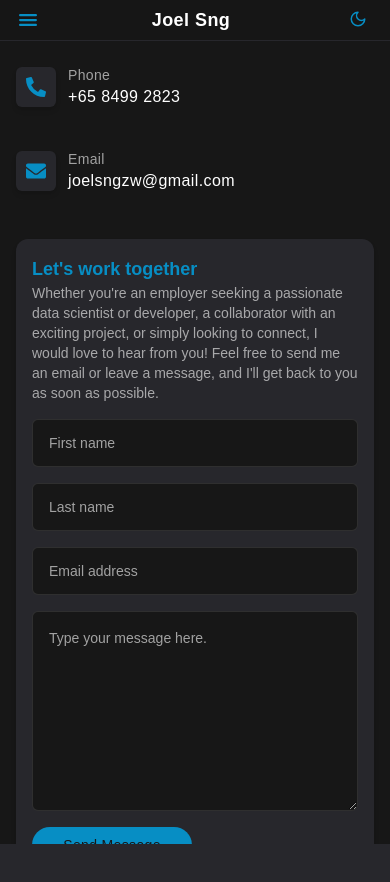
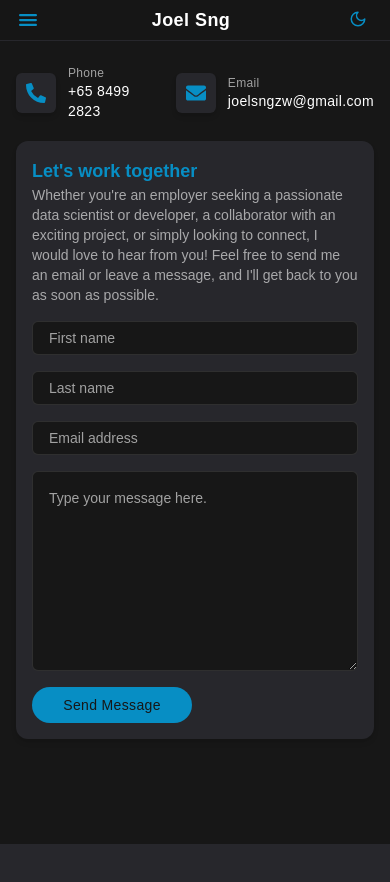
Before and after one commit to JoelSngZhenWei/portfolio_joel, a Next.js app in the folder portfolio_joel_1/: page /contact in a window 390 px wide. Shown: the top 882 px of the page. After the commit the page ends 844 px from the top, so only its background shows below. Built offline with nearby package versions, Linux system fonts and the light colour scheme.

Commit message:
changes to nav bar test

```diff
--- a/portfolio_joel_1/app/contact/page.tsx
+++ b/portfolio_joel_1/app/contact/page.tsx
@@ -79,7 +79,7 @@ export default function Contact() {
           <DialogHeader>
             <DialogTitle>{dialogTitle}</DialogTitle>
             <DialogDescription>
-              {dialogMessage}<br/>
+              {dialogMessage}<br />
               {dialogSubtitle}
             </DialogDescription>
           </DialogHeader>
@@ -95,7 +95,7 @@ export default function Contact() {
         className="py-6"
       >
         <div className="container mx-auto">
-          <div className="flex flex-col xl:flex-row gap-[30px]">
+          <div className="flex flex-col xl:flex-row gap-1 lg:gap-[30px]">
             {/* form */}
             <div className="xl:h-[54%] order-2 xl:order-none ">
               <form className="flex flex-col p-4 lg:p-10 lg:gap-2 bg-secondary rounded-xl shadow-md" onSubmit={(event) => handleSubmit(onSubmit)(event)}>
@@ -117,7 +117,6 @@ export default function Contact() {
                   placeholder="Type your message here."
                   {...register('message', { required: true })}
                 />
-                {/* button */}
                 {/* Submit Button with Spinner */}
                 <Button className="max-w-40 mt-4 flex items-center justify-center" disabled={isLoading}>
                   {isLoading ? (
@@ -150,7 +149,7 @@ export default function Contact() {
 
             {/* info */}
             <div className="flex-1 flex items-center xl:justify-end order-1 xl:order-none mb-4 xl:mb-0">
-              <ul className="flex flex-col gap-10">
+              <ul className="flex flex-row lg:flex-col gap-5 lg:gap-10">
                 {info.map((item, index) => {
                   return (
                     <li key={index} className="flex items-center gap-3 xl:gap-6">
@@ -158,8 +157,8 @@ export default function Contact() {
                         <div className="text-[20px] lg:text-[28px]">{item.icon}</div>
                       </div>
                       <div className="flex-1">
-                        <p className="text-primary-foreground/60 text-sm lg:text-base tracking-wide">{item.title}</p>
-                        <h3 className="text-base xl:text-xl tracking-wide">{item.description}</h3>
+                        <p className="text-primary-foreground/60 text-xs lg:text-base tracking-wide">{item.title}</p>
+                        <h3 className="text-sm xl:text-xl tracking-wide">{item.description}</h3>
                       </div>
                     </li>
                   )
--- a/portfolio_joel_1/app/layout.tsx
+++ b/portfolio_joel_1/app/layout.tsx
@@ -40,13 +40,13 @@ export default function RootLayout({
       >
         <ThemeProvider attribute="class" defaultTheme="dark" enableSystem>
           <Header />
-          <StairTransition />
+          <StairTransition/>
             <PageTransition>
               <Analytics />
               <div className="px-4">
                 {children}
               </div>
-            <div className="fixed bottom-12 right-12 hidden lg:block">
+              <div className="fixed bottom-20 right-20 hidden lg:block">
                 <ThemeToggleButton />
               </div>
             </PageTransition>
--- a/portfolio_joel_1/components/ThemeButton.tsx
+++ b/portfolio_joel_1/components/ThemeButton.tsx
@@ -21,6 +21,13 @@ export function ThemeToggleButton() {
   }
 
   return (
+    <motion.div
+      initial={{ opacity: 0 }}
+      animate={{
+        opacity: 1,
+        transition: { delay: 2, duration: 0.4, ease: "easeIn" }
+      }}
+    >
       <Button
         variant="themechange"
         className="lg:shadow-lg overflow-hidden h-7 w-7"
@@ -41,5 +48,6 @@ export function ThemeToggleButton() {
           />
         </motion.div>
       </Button>
+    </motion.div>
   )
 }
--- a/portfolio_joel_1/components/ui/input.tsx
+++ b/portfolio_joel_1/components/ui/input.tsx
@@ -8,7 +8,7 @@ const Input = React.forwardRef<HTMLInputElement, React.ComponentProps<"input">>(
       <input
         type={type}
         className={cn(
-          "flex h-[48px] rounded-md border border-primary-foreground/10 focus:border-accent font-light bg-primary px-4 py-5  placeholder:text-primary-foreground/60 outline-none w-full text-sm lg:text-base",
+          "flex h-[30px] lg:h-[48px] rounded-md border border-primary-foreground/10 focus:border-accent font-light bg-primary px-4 py-4 lg:py-5  placeholder:text-primary-foreground/60 outline-none w-full text-sm lg:text-base",
           className
         )}
         ref={ref}
```
Lines whose indentation alone changed are shown as unchanged.
